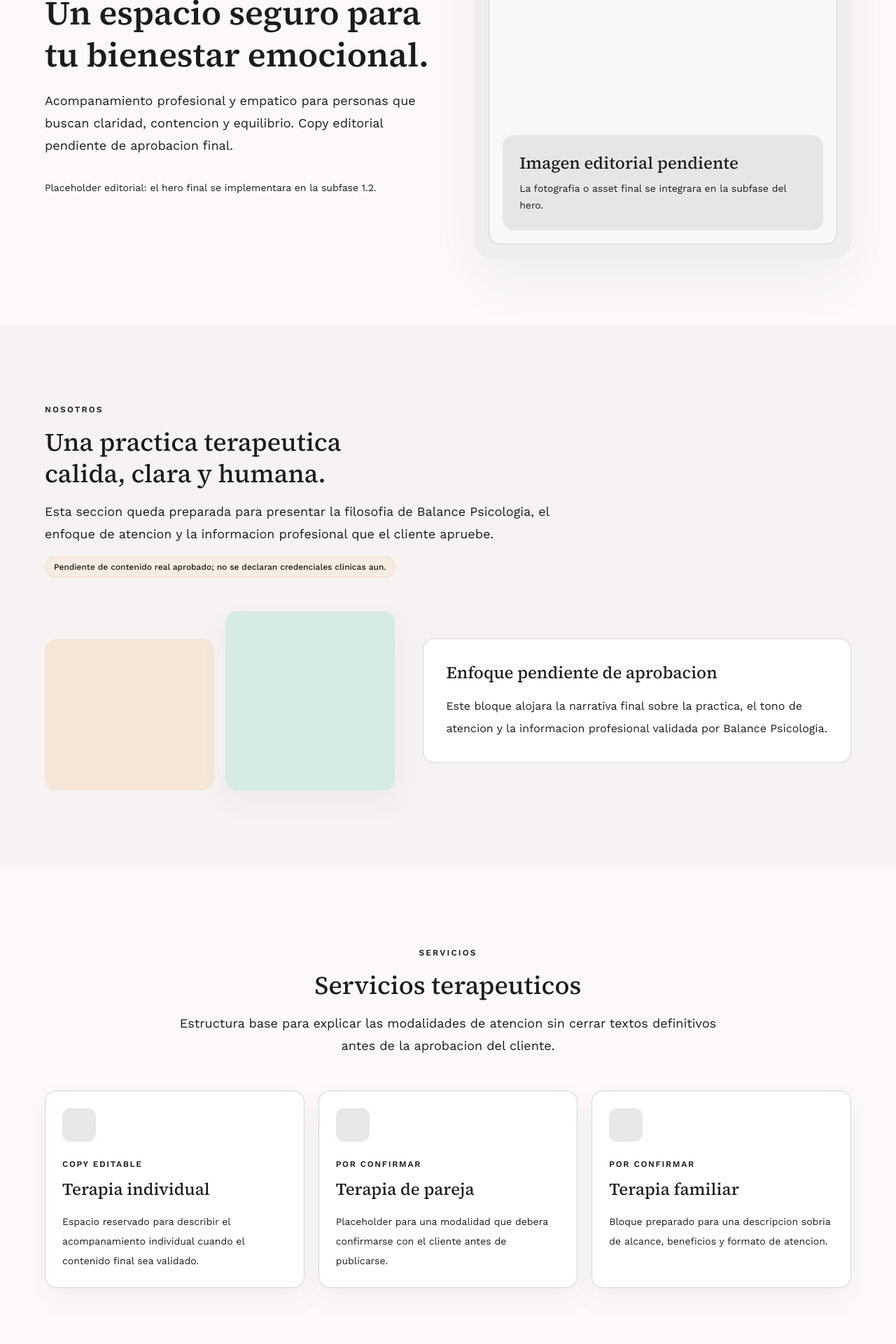
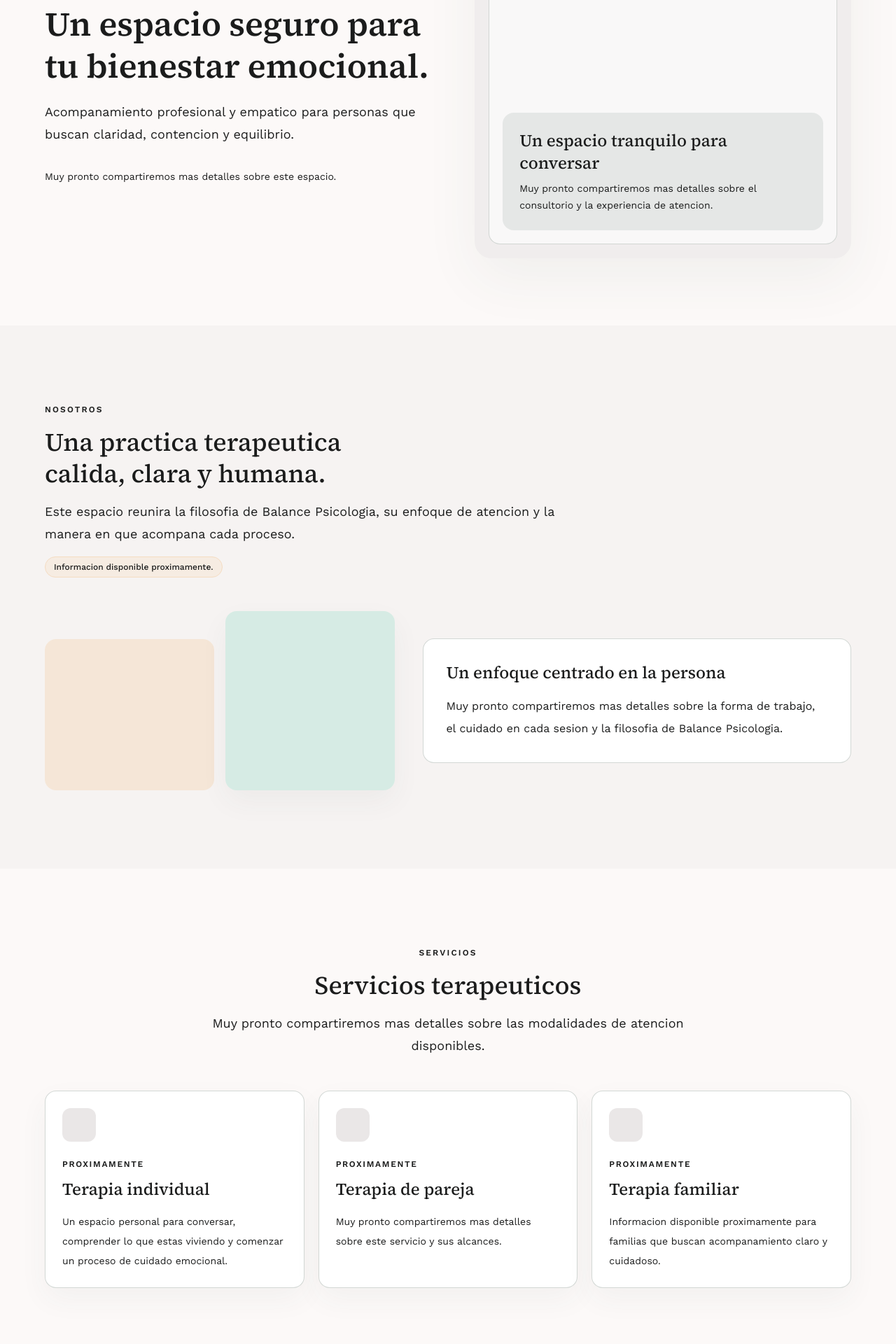
Before and after one commit to GerardoRegalado/BalancePsicologia, a Next.js app: page / in a window 1280 px wide. Shown: the part 320-2240 px from the top of the page at 70% size. Built offline with nearby package versions, Linux system fonts and the light colour scheme; no server answers.

Commit message:
phase 1.1 sanitization done

```diff
--- a/components/sections/about-section.tsx
+++ b/components/sections/about-section.tsx
@@ -15,12 +15,11 @@
 
         <div className="rounded-lg border border-outline-variant/70 bg-surface-container-lowest p-6 md:p-8">
           <h3 className="font-serif text-2xl font-medium text-on-surface">
-            Enfoque pendiente de aprobacion
+            Un enfoque centrado en la persona
           </h3>
           <p className="mt-4 leading-8 text-on-surface-variant">
-            Este bloque alojara la narrativa final sobre la practica, el tono de
-            atencion y la informacion profesional validada por Balance
-            Psicologia.
+            Muy pronto compartiremos mas detalles sobre la forma de trabajo, el
+            cuidado en cada sesion y la filosofia de Balance Psicologia.
           </p>
         </div>
       </div>
--- a/components/sections/appointment-section.tsx
+++ b/components/sections/appointment-section.tsx
@@ -15,18 +15,18 @@
       <div className="grid gap-8 rounded-xl bg-surface-container p-6 md:grid-cols-[0.9fr_1.1fr] md:p-10">
         <div className="space-y-5">
           <h3 className="font-serif text-2xl font-medium text-on-surface">
-            Bloque reservado para solicitud basica
+            Primer contacto con Balance Psicologia
           </h3>
           <p className="leading-8 text-on-surface-variant">
-            El diseno contempla un flujo simple para iniciar contacto. La
-            captura real de datos, validacion y envio quedan fuera de esta
-            subfase.
+            Este espacio reunira una forma clara y amable de solicitar
+            informacion sobre una cita cuando los canales oficiales esten
+            disponibles.
           </p>
         </div>
 
         <div className="rounded-lg border border-outline-variant/70 bg-surface-container-lowest p-6">
           <p className="text-xs font-semibold tracking-[0.14em] text-secondary uppercase">
-            Campos planeados
+            Informacion de contacto
           </p>
           <ul className="mt-5 grid gap-3 sm:grid-cols-2">
             {appointmentFields.map((field) => (
--- a/components/sections/contact-section.tsx
+++ b/components/sections/contact-section.tsx
@@ -2,10 +2,10 @@
 import { landingContactContent } from "@/content/landing";
 
 const contactPlaceholders = [
-  "WhatsApp por confirmar",
-  "Telefono por confirmar",
-  "Correo por confirmar",
-  "Redes por confirmar",
+  "WhatsApp",
+  "Telefono",
+  "Correo",
+  "Redes sociales",
 ] as const;
 
 export function ContactSection() {
--- a/components/sections/landing-hero-section.tsx
+++ b/components/sections/landing-hero-section.tsx
@@ -19,21 +19,22 @@
           </div>
 
           <p className="text-sm leading-6 text-on-surface-variant">
-            {landingHeroContent.placeholderNote}
+            {landingHeroContent.publicNote}
           </p>
         </div>
 
         <div
-          aria-label="Placeholder visual para imagen hero aprobada posteriormente"
+          aria-label="Ambiente sereno de consultorio"
           className="relative min-h-[360px] overflow-hidden rounded-xl bg-surface-container shadow-atmospheric md:min-h-[520px]"
         >
           <div className="absolute inset-5 rounded-lg border border-outline-variant/70 bg-surface-container-lowest/60" />
           <div className="absolute right-10 bottom-10 left-10 rounded-lg bg-primary/10 p-6">
             <p className="font-serif text-2xl text-primary">
-              Imagen editorial pendiente
+              Un espacio tranquilo para conversar
             </p>
             <p className="mt-2 text-sm leading-6 text-on-surface-variant">
-              La fotografia o asset final se integrara en la subfase del hero.
+              Muy pronto compartiremos mas detalles sobre el consultorio y la
+              experiencia de atencion.
             </p>
           </div>
         </div>
--- a/components/sections/landing-section-shell.tsx
+++ b/components/sections/landing-section-shell.tsx
@@ -10,7 +10,7 @@
   children?: ReactNode;
   className?: string;
   headerClassName?: string;
-  placeholderNote?: string;
+  publicNote?: string;
 };
 
 export function LandingSectionShell({
@@ -21,7 +21,7 @@
   children,
   className,
   headerClassName,
-  placeholderNote,
+  publicNote,
 }: LandingSectionShellProps) {
   return (
     <section
@@ -39,9 +39,9 @@
           <p className="text-base leading-8 text-on-surface-variant md:text-lg">
             {description}
           </p>
-          {placeholderNote ? (
+          {publicNote ? (
             <p className="inline-flex rounded-full border border-secondary-container bg-secondary-container/35 px-3 py-1.5 text-xs font-medium text-on-secondary-container">
-              {placeholderNote}
+              {publicNote}
             </p>
           ) : null}
         </div>
--- a/components/sections/location-section.tsx
+++ b/components/sections/location-section.tsx
@@ -8,8 +8,8 @@
         <div className="min-h-80 rounded-xl border border-dashed border-outline-variant bg-surface-container">
           <div className="flex h-full min-h-80 items-center justify-center p-8 text-center">
             <p className="max-w-sm text-sm leading-7 text-on-surface-variant">
-              Placeholder de mapa. La integracion real y la direccion se
-              agregaran cuando exista ubicacion confirmada.
+              Ubicacion en Aguascalientes. Muy pronto compartiremos mas detalles
+              para llegar al consultorio.
             </p>
           </div>
         </div>
@@ -19,11 +19,11 @@
             Aguascalientes, Mexico
           </p>
           <h3 className="mt-4 font-serif text-3xl font-medium">
-            Direccion pendiente
+            Ubicacion del consultorio
           </h3>
           <p className="mt-5 leading-8 text-on-primary/85">
-            Espacio reservado para direccion, referencias, horarios de atencion
-            y enlaces de navegacion cuando sean aprobados.
+            Proximamente se compartiran direccion, referencias y detalles utiles
+            para planear tu visita.
           </p>
         </div>
       </div>
--- a/content/landing.ts
+++ b/content/landing.ts
@@ -8,7 +8,7 @@
   eyebrow: string;
   title: string;
   description: string;
-  placeholderNote?: string;
+  publicNote?: string;
 };
 
 export type LandingCardContent = {
@@ -34,9 +34,8 @@
   eyebrow: "Terapia psicologica en Aguascalientes",
   title: "Un espacio seguro para tu bienestar emocional.",
   description:
-    "Acompanamiento profesional y empatico para personas que buscan claridad, contencion y equilibrio. Copy editorial pendiente de aprobacion final.",
-  placeholderNote:
-    "Placeholder editorial: el hero final se implementara en la subfase 1.2.",
+    "Acompanamiento profesional y empatico para personas que buscan claridad, contencion y equilibrio.",
+  publicNote: "Muy pronto compartiremos mas detalles sobre este espacio.",
 };
 
 export const landingAboutContent: LandingSectionContent = {
@@ -44,9 +43,8 @@
   eyebrow: "Nosotros",
   title: "Una practica terapeutica calida, clara y humana.",
   description:
-    "Esta seccion queda preparada para presentar la filosofia de Balance Psicologia, el enfoque de atencion y la informacion profesional que el cliente apruebe.",
-  placeholderNote:
-    "Pendiente de contenido real aprobado; no se declaran credenciales clinicas aun.",
+    "Este espacio reunira la filosofia de Balance Psicologia, su enfoque de atencion y la manera en que acompana cada proceso.",
+  publicNote: "Informacion disponible proximamente.",
 };
 
 export const landingServicesContent: LandingSectionContent = {
@@ -54,27 +52,27 @@
   eyebrow: "Servicios",
   title: "Servicios terapeuticos",
   description:
-    "Estructura base para explicar las modalidades de atencion sin cerrar textos definitivos antes de la aprobacion del cliente.",
+    "Muy pronto compartiremos mas detalles sobre las modalidades de atencion disponibles.",
 };
 
 export const landingServiceCards: LandingCardContent[] = [
   {
     title: "Terapia individual",
     description:
-      "Espacio reservado para describir el acompanamiento individual cuando el contenido final sea validado.",
-    meta: "Copy editable",
+      "Un espacio personal para conversar, comprender lo que estas viviendo y comenzar un proceso de cuidado emocional.",
+    meta: "Proximamente",
   },
   {
     title: "Terapia de pareja",
     description:
-      "Placeholder para una modalidad que debera confirmarse con el cliente antes de publicarse.",
-    meta: "Por confirmar",
+      "Muy pronto compartiremos mas detalles sobre este servicio y sus alcances.",
+    meta: "Proximamente",
   },
   {
     title: "Terapia familiar",
     description:
-      "Bloque preparado para una descripcion sobria de alcance, beneficios y formato de atencion.",
-    meta: "Por confirmar",
+      "Informacion disponible proximamente para familias que buscan acompanamiento claro y cuidadoso.",
+    meta: "Proximamente",
   },
 ];
 
@@ -83,39 +81,39 @@
   eyebrow: "Costos / Paquetes",
   title: "Informacion comercial clara antes de solicitar una cita.",
   description:
-    "La landing reserva este espacio para costos, paquetes o condiciones comerciales, sin publicar precios definitivos hasta contar con aprobacion.",
-  placeholderNote: "Precios y paquetes pendientes de confirmacion.",
+    "Esta seccion reunira costos, paquetes o condiciones de atencion de forma clara y facil de consultar.",
+  publicNote: "Informacion disponible proximamente.",
 };
 
 export const landingPackageCards: LandingCardContent[] = [
   {
     title: "Sesion individual",
     description:
-      "Espacio para costo, duracion y condiciones de una sesion individual.",
-    meta: "Precio por confirmar",
+      "Aqui se compartiran detalles sobre duracion, modalidad y condiciones de una sesion individual.",
+    meta: "Proximamente",
   },
   {
     title: "Proceso terapeutico",
     description:
-      "Espacio para explicar paquetes o continuidad de sesiones si el cliente lo define.",
-    meta: "Alcance por confirmar",
+      "Este espacio explicara opciones de continuidad para quienes deseen iniciar un proceso terapeutico.",
+    meta: "Proximamente",
   },
   {
     title: "Orientacion inicial",
     description:
-      "Espacio para indicar como iniciar contacto sin prometer confirmacion automatica.",
-    meta: "Flujo no funcional",
+      "Muy pronto encontraras la forma mas clara de iniciar contacto con Balance Psicologia.",
+    meta: "Proximamente",
   },
 ];
 
 export const landingAppointmentContent: LandingSectionContent = {
   id: "agenda",
   eyebrow: "Agenda basica",
-  title: "Solicitud de cita preparada como bloque editorial.",
+  title: "Solicitud de cita",
   description:
-    "Esta seccion queda lista para una futura solicitud de cita o formulario de contacto. En esta subfase no captura datos ni envia mensajes.",
-  placeholderNote:
-    "No hay formulario funcional, agenda real, WhatsApp funcional ni envio de correo.",
+    "Este espacio reunira informacion clara para iniciar contacto y solicitar orientacion sobre una cita.",
+  publicNote:
+    "Proximamente se integraran los canales oficiales de contacto.",
 };
 
 export const landingTestimonialsContent: LandingSectionContent = {
@@ -123,8 +121,8 @@
   eyebrow: "Testimonios",
   title: "Historias reales solo cuando existan autorizaciones.",
   description:
-    "El bloque se reserva para testimonios proporcionados y autorizados por el cliente. Mientras tanto se muestra un estado editorial pendiente.",
-  placeholderNote: "No se inventan testimonios.",
+    "Este espacio reunira experiencias compartidas con autorizacion y cuidado de la privacidad.",
+  publicNote: "Informacion disponible proximamente.",
 };
 
 export const landingFaqContent: LandingSectionContent = {
@@ -139,42 +137,41 @@
   {
     title: "Como puedo solicitar informacion?",
     description:
-      "El canal final de contacto se agregara cuando existan datos aprobados por el cliente.",
+      "Proximamente se integraran los canales oficiales para iniciar contacto.",
   },
   {
     title: "Donde sera la atencion?",
     description:
-      "La ubicacion exacta y el mapa se publicaran cuando el dato este confirmado.",
+      "Balance Psicologia atiende en Aguascalientes. Muy pronto compartiremos mas detalles de ubicacion.",
   },
   {
     title: "Los costos ya son definitivos?",
     description:
-      "No. Esta estructura solo reserva el espacio para precios o paquetes aprobados.",
+      "La informacion de costos se publicara de forma clara cuando este disponible.",
   },
 ];
 
 export const landingContactContent: LandingSectionContent = {
   id: "contacto",
   eyebrow: "Contacto",
-  title: "Canales de contacto por confirmar.",
+  title: "Canales oficiales de contacto",
   description:
-    "Area preparada para telefono, WhatsApp, correo, redes o instrucciones de contacto cuando el cliente proporcione datos finales.",
-  placeholderNote:
-    "No se publica telefono, WhatsApp, correo ni enlaces funcionales sin confirmacion.",
+    "Proximamente se integraran los canales oficiales para solicitar informacion o iniciar una conversacion.",
+  publicNote: "Informacion disponible proximamente.",
 };
 
 export const landingLocationContent: LandingSectionContent = {
   id: "ubicacion",
   eyebrow: "Mapa / ubicacion",
-  title: "Ubicacion del consultorio pendiente de confirmacion.",
+  title: "Ubicacion en Aguascalientes.",
   description:
-    "La estructura contempla mapa, direccion y referencias de llegada. Por ahora se muestra un placeholder editorial sin direccion exacta.",
-  placeholderNote: "Mapa real pendiente; no se integra proveedor en esta subfase.",
+    "Este espacio reunira direccion, referencias de llegada y detalles utiles para ubicar el consultorio.",
+  publicNote: "Informacion disponible proximamente.",
 };
 
 export const landingFooterLinks = [
-  "WhatsApp pendiente",
-  "Instagram pendiente",
+  "WhatsApp",
+  "Instagram",
   "Aviso de privacidad",
   "Terminos y condiciones",
 ] as const;
```
